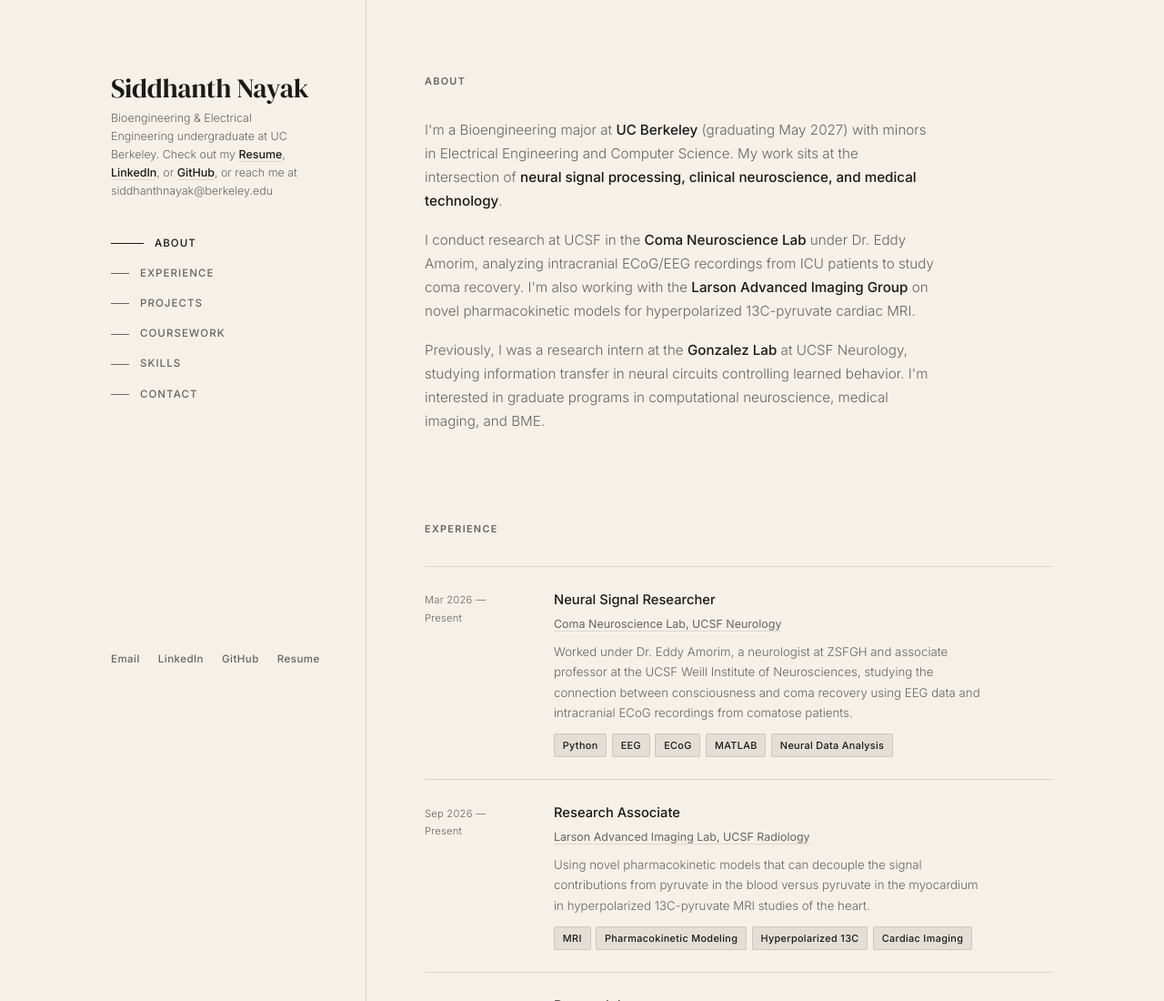
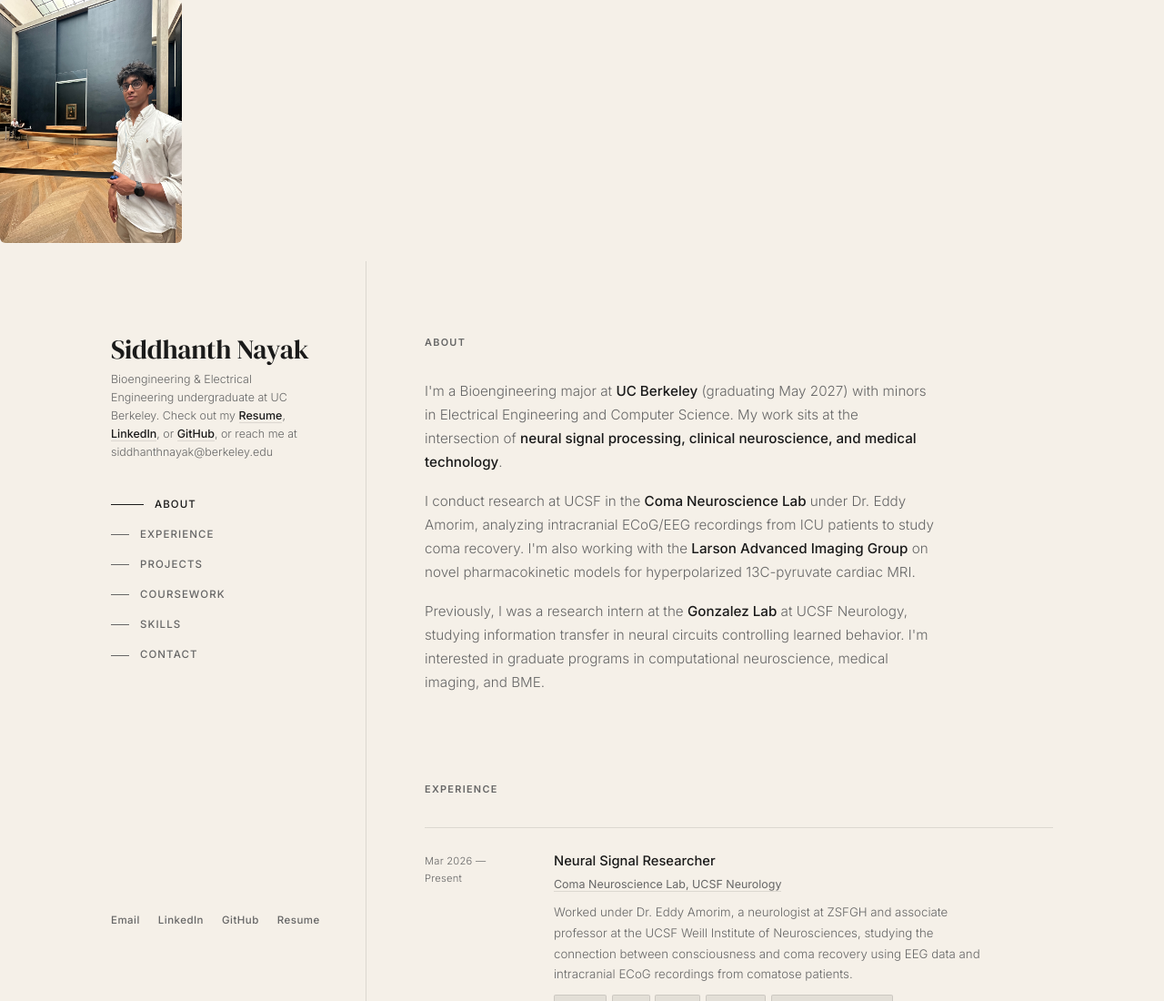
Before and after one commit to sidd-nayak/sidd-nayak.github.io, a plain HTML site: page index.html in a window 1280 px wide. Shown: the top 1100 px of the page at 91% size. Drawn offline with Linux system fonts and the light colour scheme.

Commit message:
Add image of Siddhanth Nayak to index.html

```diff
--- a/index.html
+++ b/index.html
@@ -3,6 +3,7 @@
 <head>
   <meta charset="UTF-8"/>
   <meta name="viewport" content="width=device-width, initial-scale=1.0, viewport-fit=cover"/>
+  <img src="IMG_9634 3.JPG" alt="Siddhanth Nayak" style="width: 100%; max-width: 200px; border-radius: 6px; margin-bottom: 1.25rem; display: block;"/>
   <title>Siddhanth Nayak</title>
   <link rel="preconnect" href="https://fonts.googleapis.com"/>
   <link rel="preconnect" href="https://fonts.gstatic.com" crossorigin/>
```
